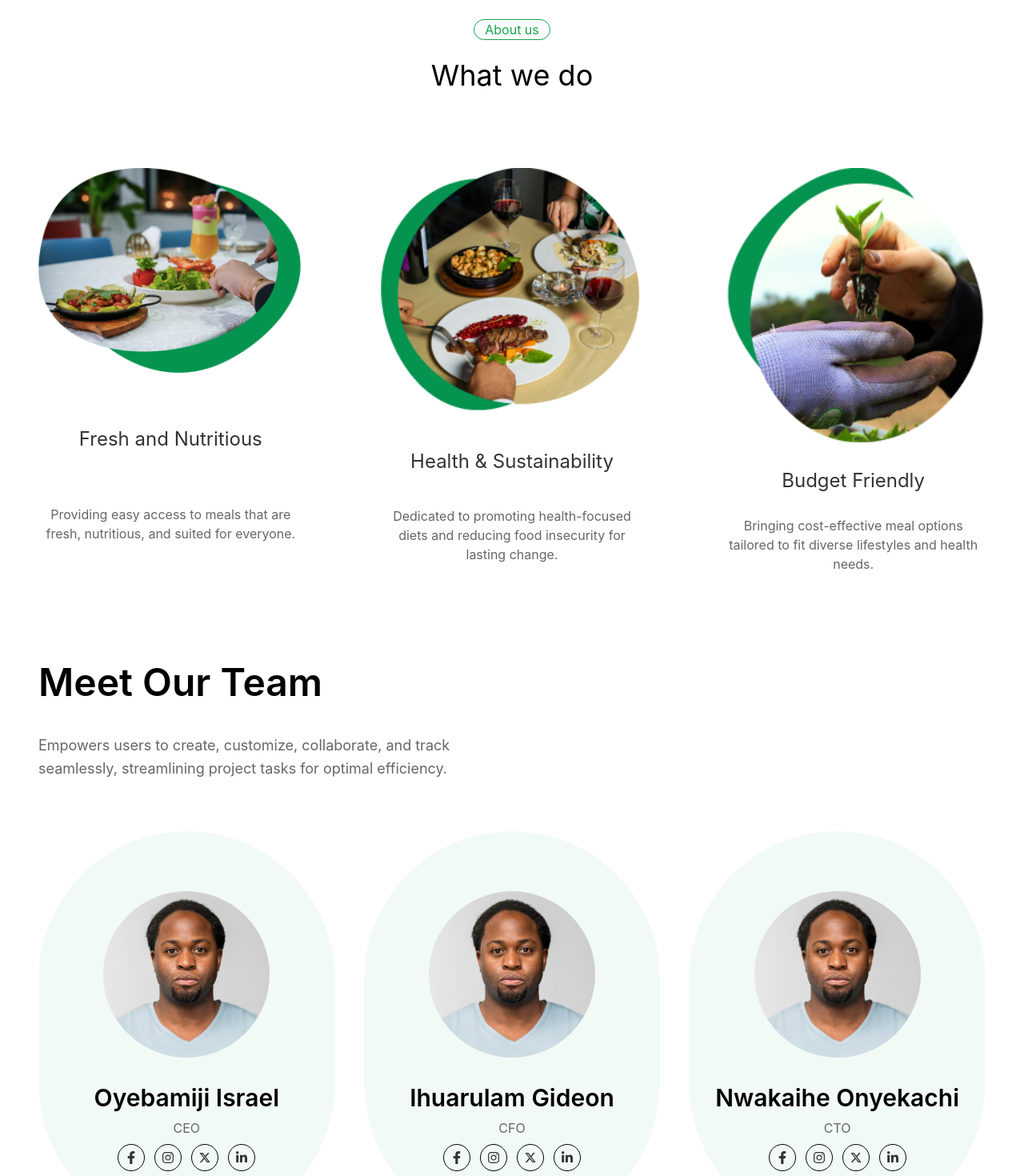
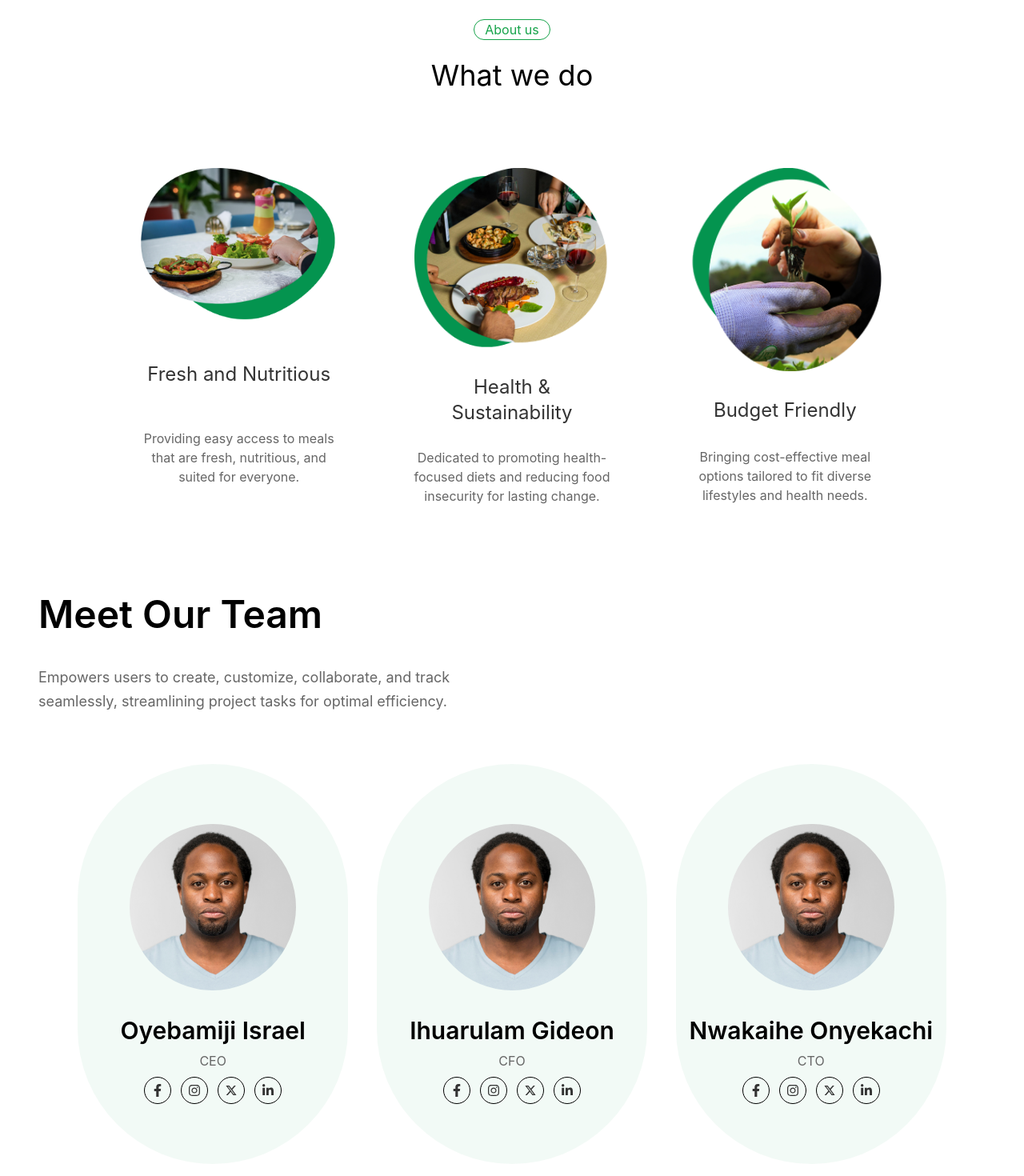
Before and after one commit to FreshCrate/freshcrate-web, a React (Vite) app: page / in a window 1280 px wide. Shown: the part 2560-4030 px from the top of the page at 80% size. Built offline with nearby package versions, Linux system fonts and the light colour scheme.

Commit message:
Now Responsive Navigation

```diff
--- a/src/components/About.jsx
+++ b/src/components/About.jsx
@@ -12,7 +12,7 @@ const About = () => {
         </div>
 
 
-        <div className='grid lg:grid-cols-3 md:grid-cols-2 grid-cols-1'>
+        <div className='grid lg:grid-cols-3 md:grid-cols-2 grid-cols-1 w-4/5 mx-auto w-'>
 
             {/* 1st Section */}
             <div className='grid text-black w-[8/10] p-12 mt-8 px-6 md:px-12'>
--- a/src/components/Navbar.jsx
+++ b/src/components/Navbar.jsx
@@ -58,9 +58,9 @@ const Navbar = () => {
         <ul
           className={`${
             isMenuOpen
-              ? "fixed inset-0 bg-black bg-opacity-90 flex flex-col items-center justify-center space-y-8 z-10"
-              : "hidden"
-          } md:flex md:items-center md:space-x-12`}
+            ? "fixed top-0 left-0 lg:right-0 right-24 bg-black bg-opacity-90 flex flex-col items-center justify-center space-y-8 z-10 lg:h-screen md:h-auto"
+            : "hidden md:flex md:items-center md:space-x-12"
+            } lg:h-auto lg:bg-transparent`}
         >
           {navLinks.map((link) => (
             <li key={link.name}>
--- a/src/components/Team.jsx
+++ b/src/components/Team.jsx
@@ -13,7 +13,7 @@ const Team = () => {
 
 
 
-        <div className='grid lg:h-[30rem] h-auto w-full lg:grid-cols-3 md:grid-cols-2 grid-cols-1 gap-9'>
+        <div className='grid lg:h-[30rem] h-auto w-11/12 lg:grid-cols-3 md:grid-cols-2 grid-cols-1 gap-9 mx-auto'>
             {/* Team Section 1 */}
 
             <div className='bg-[rgba(4,148,79,0.05)] lg:w-full md:w-[1/2] w-[9/10] h-[500px] justify-center items-center flex flex-col rounded-t-full rounded-b-full'>
```
